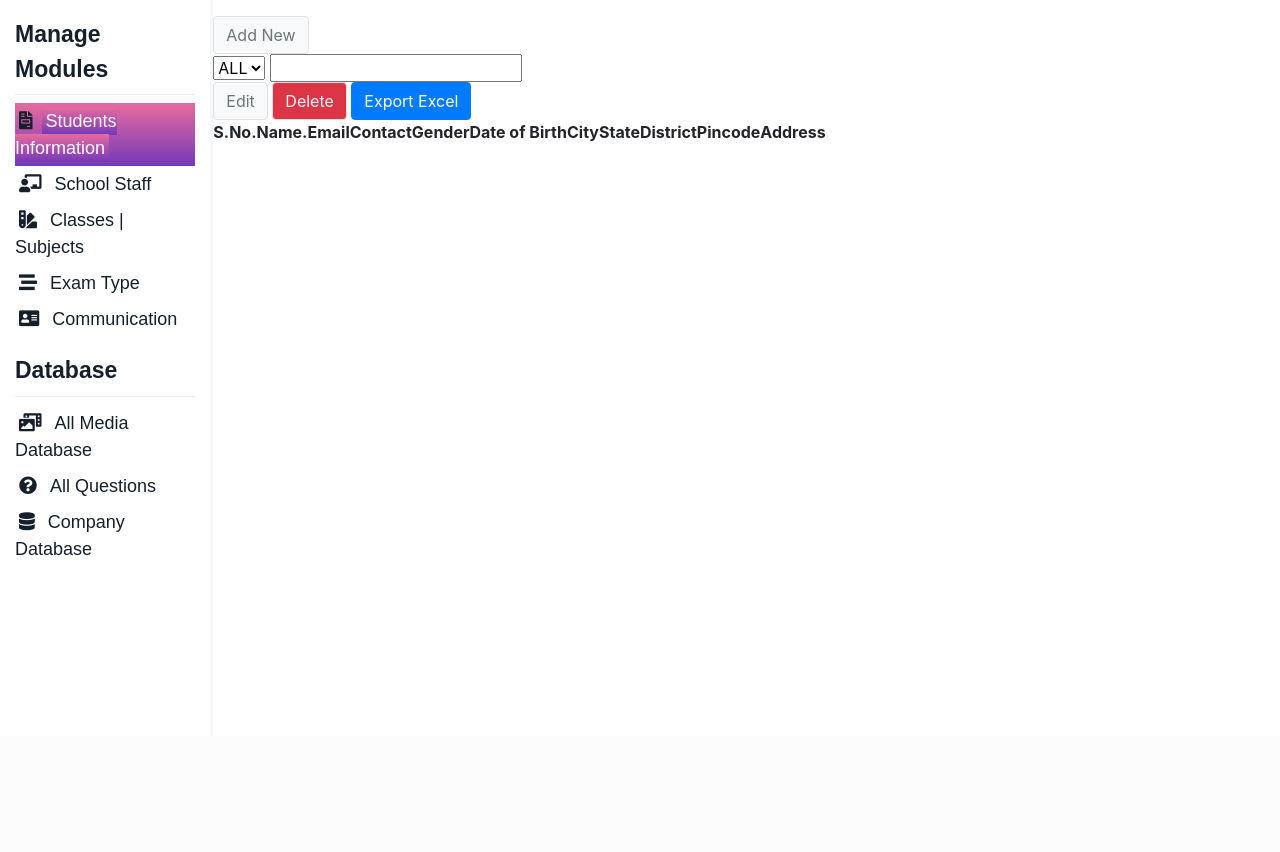
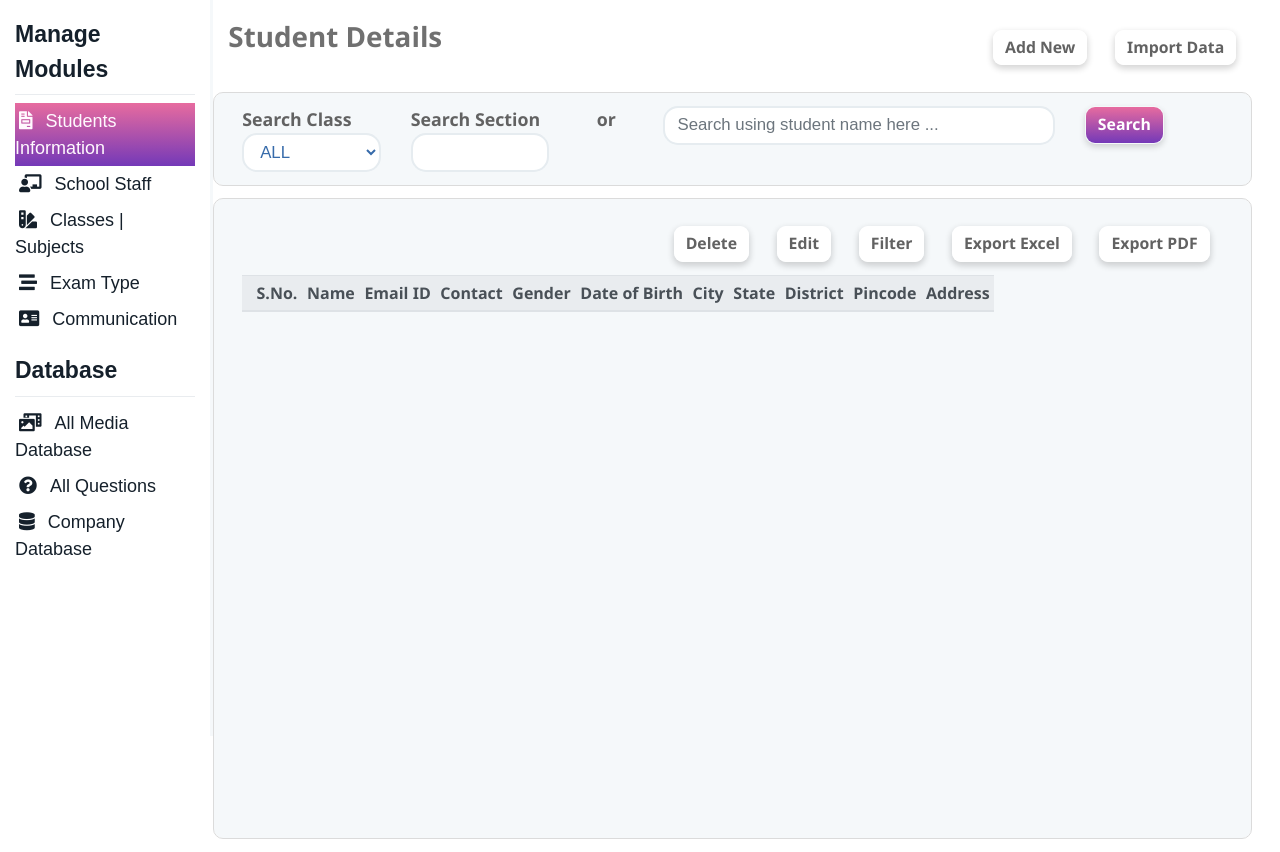
Before and after one commit to KirtiGautam/APR, a Django app: page /settings/student-information in a window 1280 px wide. Shown: the part 64-916 px from the top of the page. Before the commit the page ends 619 px from the top, so only its background shows below. Run offline with Django 3.2, Linux system fonts and the light colour scheme; the visitor is signed in with stand-in values (Sample User, id 1); data comes from the database, SQL or seed files in the repository; data that the repository does not hold is empty; some libraries are stand-ins or nearby versions.

Commit message:
Student Information UI

```diff
--- a/src/Static/css/adminSidebar.css
+++ b/src/Static/css/adminSidebar.css
@@ -40,6 +40,11 @@
     0% no-repeat padding-box;
 }
 
+.siw,
+.stw {
+  color: #FFF9FE;
+}
+
 a:hover {
   text-decoration: none;
 }
--- /dev/null
+++ b/src/Static/css/studentinfo.css
@@ -0,0 +1,131 @@
+.student-details {
+  font-size: calc(15px + 1vmax);
+  font-weight: bold;
+  font-family: "Segoe UI", Tahoma, Geneva, Verdana, sans-serif;
+  color: #707070;
+}
+
+.buttons {
+  background: #ffffff 0% 0% no-repeat padding-box;
+  box-shadow: 0px 3px 6px #00000029;
+  border-radius: 10px;
+  font-weight: 600;
+  font-size: calc(3px + 1vmax);
+  font-family: "Segoe UI", Tahoma, Geneva, Verdana, sans-serif;
+  margin: calc(1vmax) !important;
+  color: #626262;
+}
+
+.buttons:focus {
+  background: #f5f8fa 0% 0% no-repeat padding-box;
+  box-shadow: 0px 3px 6px #00000029;
+  outline: none;
+}
+
+.row-two,
+.row-three {
+  background: #f5f8fa 0% 0% no-repeat padding-box;
+  border: 1px solid #dbdbdb;
+  border-radius: 10px;
+  margin: 1vmax !important;
+  padding: 1vmax !important;
+}
+
+.selection {
+  font-size: calc(5px + 1vmax);
+  font-weight: bold;
+  font-family: "Segoe UI", Tahoma, Geneva, Verdana, sans-serif;
+  color: #626262;
+}
+
+.drop {
+  background: #ffffff 0% 0% no-repeat padding-box;
+  border: 2px solid #e6ecf0;
+  border-radius: 15px;
+  font-size: calc(4px + 1vmax);
+  font-family: Arial, Helvetica, sans-serif;
+  color: #376baa;
+}
+
+.search-button {
+  background: transparent linear-gradient(180deg, #e76b9f 0%, #7439b8 100%) 0%
+    0% no-repeat padding-box;
+  box-shadow: 0px 3px 6px #00000029;
+  border-radius: 10px;
+  font-weight: 600;
+  font-size: calc(3px + 1vmax);
+  font-family: "Segoe UI", Tahoma, Geneva, Verdana, sans-serif;
+  color: #ffffff;
+}
+
+.search-button:focus {
+  background: transparent linear-gradient(0deg, #e76b9f 0%, #7439b8 100%) 0% 0%
+    no-repeat padding-box;
+  box-shadow: 0px 3px 6px #00000029;
+  outline: none;
+}
+
+th {
+  position: sticky;
+  top: 0;
+  font-size: calc(8px + 1vmin);
+  color: #707070;
+  font-family: "Segoe UI", Tahoma, Geneva, Verdana, sans-serif;
+}
+
+tr:hover {
+  cursor: pointer;
+}
+
+td {
+  font-size: calc(7px + 1vmin);
+  color: #707070;
+  font-family: "Segoe UI", Tahoma, Geneva, Verdana, sans-serif;
+}
+
+.table {
+  position: relative;
+}
+
+.contain {
+  width: 100%;
+  height: 550px;
+  overflow-x: auto;
+  overflow-y: auto;
+}
+
+.inp {
+  background: #ffffff 0% 0% no-repeat padding-box;
+  border: 1px solid #707070;
+  border-radius: 10px;
+  font-size: calc(4px + 1vmax);
+  font-family: Arial, Helvetica, sans-serif;
+  color: #376baa;
+}
+
+.ansi {
+  font: Bold 28px/37px Segoe UI;
+  font-size: calc(10px + 1vmax);
+  font-weight: bold;
+  font-family: "Segoe UI", Tahoma, Geneva, Verdana, sans-serif;
+  color: #707070;
+}
+
+.save {
+  background: transparent linear-gradient(180deg, #e76b9f 0%, #7439b8 100%) 0%
+    0% no-repeat padding-box;
+  box-shadow: 0px 3px 6px #00000029;
+  border-radius: 10px;
+  font-size: calc(3px + 1vmax);
+  font-family: 'Segoe UI', Tahoma, Geneva, Verdana, sans-serif;
+  font-weight: 600;
+  letter-spacing: 0px;
+  color: #ffffff;
+}
+
+.save:focus {
+  background: transparent linear-gradient(0deg, #e76b9f 0%, #7439b8 100%) 0% 0%
+    no-repeat padding-box;
+  box-shadow: 0px 3px 6px #00000029;
+  outline: none;
+}
--- a/src/Static/js/admin/schoolStaff.js
+++ b/src/Static/js/admin/schoolStaff.js
@@ -1,5 +1,7 @@
 
 
 $(document).ready(function () {
-    $('.SSL').addClass('active text-light');
+    $('.SSL').addClass('active');
+    $('.SSLT').addClass('stw');
+    $('.SSLI').addClass('siw');
 });
--- a/src/Static/js/admin/studentinfo.js
+++ b/src/Static/js/admin/studentinfo.js
@@ -61,7 +61,9 @@ function delay(callback, ms) {
 $(document).ready(function () {
     getStudents();
 
-    $('.SIL').addClass('active text-light');
+    $('.SIL').addClass('active');
+    $('.SI').addClass('siw');
+    $('.ST').addClass('stw');
 
     $('#search').keyup(delay(function (e) {
         getStudents();
--- a/src/Templates/settings/admin/adminSidebar.html
+++ b/src/Templates/settings/admin/adminSidebar.html
@@ -14,18 +14,18 @@
     </li>
     <li class="sidebar-menu pt-1 pb-1 SIL">
       <a href="{% url 'accounts:student_information' %}">
-        <span class="p-1 sidebar-icon">
+        <span class="p-1 sidebar-icon SI">
           <i class="fas fa-file-invoice"></i>
         </span>
-        <span class="p-1 sidebar-text SIL">Students Information</span>
+        <span class="p-1 sidebar-text ST">Students Information</span>
       </a>
     </li>
     <li class="sidebar-menu pt-1 pb-1 SSL">
       <a href="{% url 'accounts:staff' %}">
-        <span class="p-1 sidebar-icon">
+        <span class="p-1 sidebar-icon SSLI">
           <i class="fas fa-chalkboard-teacher"></i>
         </span>
-        <span class="p-1 sidebar-text SSL">School Staff</span>
+        <span class="p-1 sidebar-text SSLT">School Staff</span>
       </a>
     </li>
     <li class="sidebar-menu pt-1 pb-1">
--- a/src/Templates/settings/admin/studentinfo/studentInfo.html
+++ b/src/Templates/settings/admin/studentinfo/studentInfo.html
@@ -3,6 +3,10 @@
 {% load static %}
 {% block content %}
 
+
+<head>
+    <link rel="stylesheet" href="{% static 'css/studentinfo.css' %}">
+</head>
 
 {% include "common/header.html" %}
 <div class="col-10 col-sm-4 col-md-4 col-lg-2 float-left">
@@ -10,23 +14,65 @@
 </div>
 
 <div class="content">
-    <button id="newStudent" class="btn btn-light text-secondary border">Add New</button><br>
-    <select id="class">
+    <div class="container-fluid">
+        <div class="row row-one">
+            <span class="col-12 col-sm-8 col-md-8 col-lg-8 student-details">
+                Student Details
+            </span>
+            <span class="col-12 col-sm-4 col-md-4 col-lg-4">
+                <span class="d-flex justify-content-end">
+                    <button id="newStudent" class="btn buttons">Add New</button>
+                    <button id="" class="btn buttons">Import Data</button>
+                </span>
+            </span>
+        </div>
+        <div class="row row-two">
+            <span class="col-6 col-sm-6 col-md-6 col-lg-2">
+                <span class="selection">Search Class</span>
+                <span>
+                    <select id="class" class="form-control drop">
                         <option value="" selected>ALL</option>
                         {% for key in classes %}
                         <option value="{{key.id}}">{{key.name}} {{key.section}} ({{key.year}})</option>
                         {% endfor %}
                     </select>
-    <input type="text" id="search"><br>
-    <button id="edit" class="btn btn-light text-secondary border">Edit</button>
-    <button id="delete" class="btn btn-danger text-light border">Delete</button>
-    <button id="excel" class="btn btn-primary">Export Excel</button>
-    <table id='Students'>
-        <thead>
+                </span>
+            </span>
+            <span class="col-6 col-sm-6 col-md-6 col-lg-2">
+                <span class="selection">Search Section</span>
+                <span class="form-control drop"></span>
+            </span>
+            <span class="col-12 col-sm-12 col-md-12 col-lg-1 text-center">
+                <span class="selection">or</span>
+            </span>
+            <span class="col-9 col-sm-9 col-md-9 col-lg-5">
+                <input type="text" id="search" class="form-control drop"
+                    placeholder="Search using student name here ...">
+            </span>
+            <span class="col-3 col-sm-3 col-md-3 col-lg-2">
+                <button class="btn search-button">Search</button>
+            </span>
+        </div>
+
+        <div class="row row-three">
+            <span class="col-12 col-sm-12 col-md-12 col-lg-12">
+                <span class="d-flex justify-content-end">
+                    <button id="delete" class="btn buttons">Delete</button>
+                    <button id="edit" class="btn buttons">Edit</button>
+                    <button id="" class="btn buttons">Filter</button>
+                    <button id="excel" class="btn buttons">Export Excel</button>
+                    <button id="" class="btn buttons">Export PDF</button>
+                </span>
+            </span>
+            <span class="col-12">
+                <div class="table-responsive contain">
+                    <table id='Students' class="table table-hover table-sm w-auto">
+                        <thead class="thead-light">
                             <tr>
-                <th colspan="2">S.No.</th>
-                <th>Name.</th>
-                <th>Email</th>
+                                <th></th>
+                                <th>S.No.</th>
+                                <th>Name</th>
+                                <th>Email ID</th>
                                 <th>Contact</th>
                                 <th>Gender</th>
                                 <th>Date of Birth</th>
@@ -37,48 +83,103 @@
                                 <th>Address</th>
                             </tr>
                         </thead>
-        <tbody id="students">
-
-        </tbody>
+                        <tbody id="students"></tbody>
                     </table>
+                </div>
+            </span>
+        </div>
+    </div>
 
     <div class="modal" tabindex="-1" role="dialog" id="add">
-        <div class="modal-dialog" role="document">
+        <div class="modal-dialog modal-xl" role="document">
             <div class="modal-content">
                 <div class="modal-header">
-                    <h5 class="modal-title">Modal title</h5>
+                    <div class="modal-title ansi">Add New Student Information</div>
                     <button type="button" class="close" data-dismiss="modal" aria-label="Close">
                         <span aria-hidden="true">&times;</span>
                     </button>
                 </div>
-                <div class="modal-body">
+                <div class="modal-body row">
                     <input type="hidden" id="UID">
-                    First Name:<input type="text" id="first_name"><br>
-                    Last Name:<input type="text" id="last_name"><br>
-                    Email:<input type="email" id="email"><br>
-                    Contact:<input type="number" id="Contact" min="1111111111" max="9999999999"><br>
-                    Gender:
-                    <select id="gender">
-                        <option value="" selected disabled>Gender</option>
-                        <option value="M">Male</option>
-                        <option value="F">Female</option>
-                    </select><br>
-                    Address:<input type="text" id="Address"><br>
-                    City:<input type="text" id="City"><br>
-                    District:<input type="text" id="District"><br>
-                    State:<input type="text" id="State"><br>
-                    Date of Birth:<input type="date" id="dob"><br>
-                    Pincode:<input type="text" id="Pincode"><br>
-                    <select class="Class">
+                    <div class="col-12 col-sm-6 col-md-6 col-lg-4">
+                        <span class="selection">Class</span>
+                        <br>
+                        <span>
+                            <select class="Class form-control inp">
                                 <option value="" selected disabled>Class</option>
                                 {% for key in classes %}
                                 <option value="{{key.id}}">{{key.name}} {{key.section}} ({{key.year}})</option>
                                 {% endfor %}
                             </select>
+                        </span>
+                    </div>
+                    <div class="col-12 col-sm-6 col-md-6 col-lg-4">
+                        <span class="selection">First Name</span>
+                        <br>
+                        <span><input type="text" id="first_name" class="form-control inp"></span>
+                    </div>
+                    <div class="col-12 col-sm-6 col-md-6 col-lg-4">
+                        <span class="selection">Last Name</span>
+                        <br>
+                        <span><input type="text" id="last_name" class="form-control inp"></span>
+                    </div>
+                    <div class="col-12 col-sm-6 col-md-6 col-lg-4">
+                        <span class="selection">Gender</span>
+                        <br>
+                        <span>
+                            <select id="gender" class="form-control inp">
+                                <option value="" selected disabled>Gender</option>
+                                <option value="M">Male</option>
+                                <option value="F">Female</option>
+                            </select>
+                        </span>
+                    </div>
+                    <div class="col-12 col-sm-6 col-md-6 col-lg-4">
+                        <span class="selection">Date of Birth</span>
+                        <br>
+                        <span><input type="date" id="dob" class="form-control inp"></span>
+                    </div>
+                    <div class="col-12 col-sm-6 col-md-6 col-lg-4">
+                        <span class="selection">Email ID</span>
+                        <br>
+                        <span><input type="text" id="email" class="form-control inp"></span>
+                    </div>
+                    <div class="col-12 col-sm-6 col-md-6 col-lg-4">
+                        <span class="selection">Contact</span>
+                        <br>
+                        <span><input type="number" id="Contact" min="1111111111" max="9999999999"
+                                class="form-control inp"></span>
+                    </div>
+                    <div class="col-12 col-sm-6 col-md-6 col-lg-4">
+                        <span class="selection">Address</span>
+                        <br>
+                        <span><input type="text" id="Address" class="form-control inp"></span>
+                    </div>
+                    <div class="col-12 col-sm-6 col-md-6 col-lg-4">
+                        <span class="selection">City</span>
+                        <br>
+                        <span><input type="text" id="City" class="form-control inp"></span>
+                    </div>
+                    <div class="col-12 col-sm-6 col-md-6 col-lg-4">
+                        <span class="selection">District</span>
+                        <br>
+                        <span><input type="text" id="District" class="form-control inp"></span>
+                    </div>
+                    <div class="col-12 col-sm-6 col-md-6 col-lg-4">
+                        <span class="selection">State</span>
+                        <br>
+                        <span><input type="text" id="State" class="form-control inp"></span>
+                    </div>
+                    <div class="col-12 col-sm-6 col-md-6 col-lg-4">
+                        <span class="selection">Pincode</span>
+                        <br>
+                        <span><input type="text" id="Pincode" class="form-control inp"></span>
+                    </div>
                 </div>
                 <div class="modal-footer">
-                    <button class="btn btn-primary" id="ANS">Add Student</button>
-                    <button class="btn btn-primary" id="US">Update</button>
+                    <button class="btn save" id="ANS">Save</button>
+                    <button class="btn save" id="US">Save</button>
+                </div>
             </div>
         </div>
     </div>
```
Lines whose indentation alone changed are shown as unchanged.
